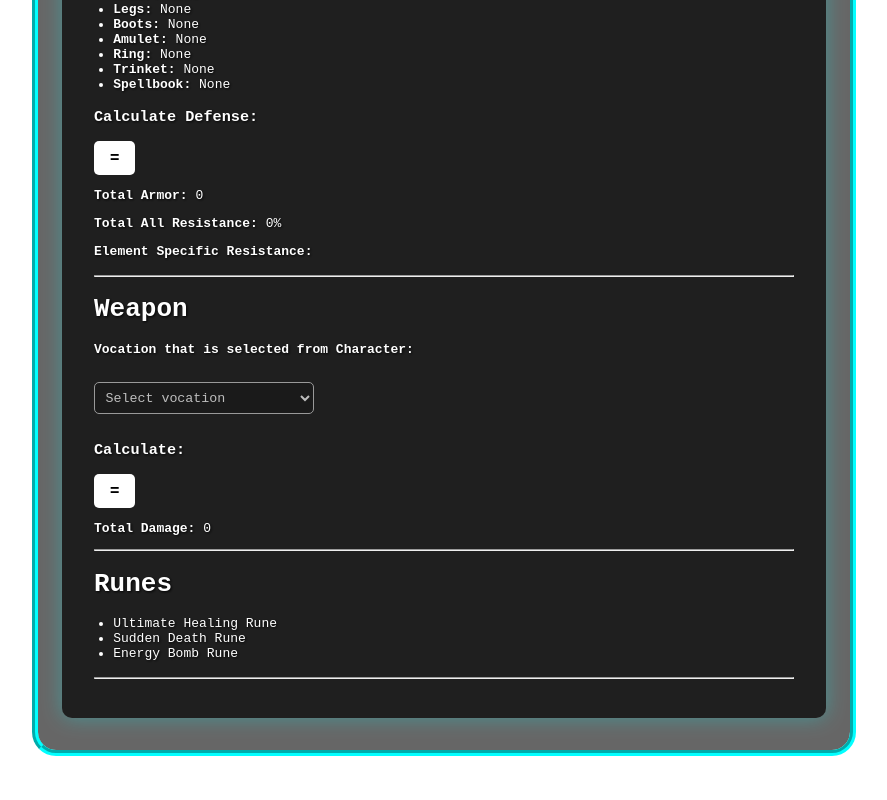
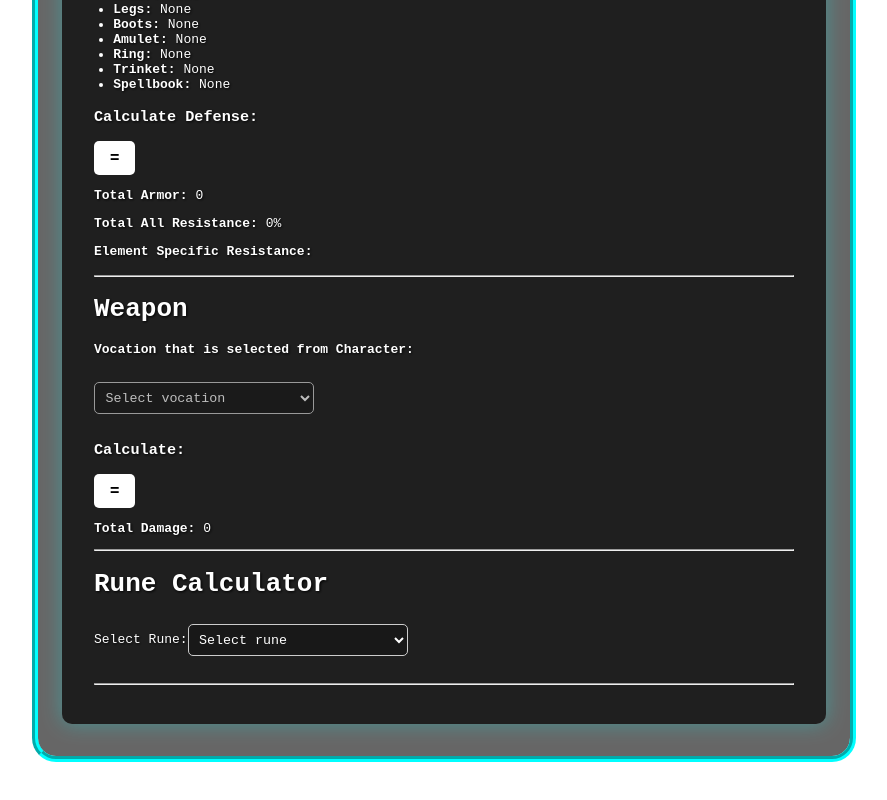
Before and after one commit to Natti94/Tibia_Optimizer, a React (Vite) app in the folder tibia-optimizer-app/: page / in a window 1280 px wide. Shown: the part 3040-3840 px from the top of the page, without its empty margins (196-1083 px from the left). Built offline with nearby package versions, Linux system fonts and the light colour scheme.

Commit message:
quick update

```diff
--- a/tibia-optimizer-app/src/App.jsx
+++ b/tibia-optimizer-app/src/App.jsx
@@ -1,12 +1,45 @@
 import { useState } from "react";
 import Character from "./components/chartacter";
-import Equipment from "./components/items/equipments";
-import Weapon from "./components/items/weapons";
-import Rune from "./components/items/runes";
+import Equipment from "./components/character/equipments";
+import Weapon from "./components/character/weapons";
+import Rune from "./components/character/runes";
 import "./index.css";
 
 function App() {
   const [vocation, setVocation] = useState("");
+  const [character, setCharacter] = useState({
+    vocation: "",
+    level: "",
+    magic: "",
+    skill: {
+      sword: "",
+      axe: "",
+      club: "",
+      distance: "",
+      shield: "",
+    },
+  });
+  const [equipment, setEquipment] = useState({});
+  const [weapon, setWeapon] = useState({});
+
+  // Calculate total +magic level from equipment and weapon
+  const getMagicLevelBonus = () => {
+    let bonus = 0;
+    // Sum equipment bonuses
+    Object.values(equipment).forEach((item) => {
+      if (item && item.skills && item.skills.magicLevel) {
+        bonus += Number(item.skills.magicLevel);
+      }
+    });
+    // Add weapon bonus
+    if (weapon && weapon.skills && weapon.skills.magicLevel) {
+      bonus += Number(weapon.skills.magicLevel);
+    }
+    return bonus;
+  };
+
+  const effectiveMagicLevel =
+    (parseInt(character.magic) || 0) + getMagicLevelBonus();
 
   return (
     <div className="app-container">
@@ -14,13 +47,29 @@ function App() {
       <div className="content-wrapper">
         <img src="title.png" alt="Tibia Optimizer" className="app-title" />
         <div className="main-card">
-          <Character vocation={vocation} setVocation={setVocation} />
+          <Character
+            vocation={vocation}
+            setVocation={setVocation}
+            character={character}
+            setCharacter={setCharacter}
+          />
           <hr />
-          <Equipment vocation={vocation} />
+          <Equipment
+            vocation={vocation}
+            equipment={equipment}
+            setEquipment={setEquipment}
+          />
           <hr />
-          <Weapon vocation={vocation} />
+          <Weapon
+            vocation={vocation}
+            weapon={weapon}
+            setWeapon={setWeapon}
+          />
           <hr />
-          <Rune />
+          <Rune
+            character={{ ...character, magic: effectiveMagicLevel }}
+            // pass effectiveMagicLevel if you want
+          />
           <hr />
         </div>
       </div>
--- a/tibia-optimizer-app/src/components/items/equipments.jsx
+++ b/tibia-optimizer-app/src/components/character/equipments.jsx
@@ -158,7 +158,7 @@ function Equipment({ vocation }) {
             value={paladinMode}
             onChange={(e) => setPaladinMode(e.target.value)}
           >
-            <option value="12.5+">Tibia - V. 12.5+ ..</option>
+            <option value="12.5+">Tibia - V. 12.5+..</option>
             <option value="before 12.5">Tibia - V. 5.00.. - 12.4..</option>
           </select>
         </label>
--- /dev/null
+++ b/tibia-optimizer-app/src/components/character/runes.jsx
@@ -0,0 +1,61 @@
+import { useState } from "react";
+import { runeList } from "../../data/item/rune/rune";
+
+function Rune({ character }) {
+  const [selectedRune, setSelectedRune] = useState(null);
+
+  const magicLevel = parseInt(character.magic) || 0;
+  // Example magic formula (MAG_F): (magicLevel * 2) + 5
+  const MAGIC_FORMULA = magicLevel * 2 + 5;
+
+  let minDamage = "";
+  let maxDamage = "";
+
+  if (selectedRune) {
+    if (selectedRune.name === "Ultimate Explosion Rune") {
+      minDamage = Math.floor(
+        selectedRune.minFactor * MAGIC_FORMULA - (selectedRune.minSubtract || 0)
+      );
+      maxDamage = Math.floor(
+        selectedRune.maxFactor * MAGIC_FORMULA - (selectedRune.maxSubtract || 0)
+      );
+    } else {
+      minDamage = Math.floor(selectedRune.minFactor * MAGIC_FORMULA);
+      maxDamage = Math.floor(selectedRune.maxFactor * MAGIC_FORMULA);
+    }
+  }
+
+  return (
+    <div>
+      <h1>Rune Calculator</h1>
+      <label>
+        Select Rune:
+        <select
+          value={selectedRune ? selectedRune.name : ""}
+          onChange={(e) => {
+            const rune = runeList.find((r) => r.name === e.target.value);
+            setSelectedRune(rune || null);
+          }}
+        >
+          <option value="">Select rune</option>
+          {runeList.map((rune) => (
+            <option key={rune.name} value={rune.name}>
+              {rune.name}
+            </option>
+          ))}
+        </select>
+      </label>
+      {selectedRune && (
+        <div>
+          <p>Effect: {selectedRune.effect}</p>
+          <p>Mana Cost: {selectedRune.manaCost}</p>
+          <p>
+            Damage: {minDamage} - {maxDamage}
+          </p>
+        </div>
+      )}
+    </div>
+  );
+}
+
+export default Rune;
--- a/tibia-optimizer-app/src/components/items/weapons.jsx
+++ b/tibia-optimizer-app/src/components/character/weapons.jsx
@@ -109,7 +109,6 @@ function Weapon({ vocation }) {
     );
   };
 
-  // Handle select change
   const handleChange = (event) => {
     setWeapon(event.target.value);
   };
--- a/tibia-optimizer-app/src/components/items/runes.jsx
+++ /dev/null
@@ -1,34 +0,0 @@
-import { useState } from "react";
-import { runeList } from "../../data/item/rune/rune";
-
-function Rune() {
-  const [selectedRune, setSelectedRune] = useState(null);
-
-  const handleRuneSelect = (rune) => {
-    setSelectedRune(rune);
-  };
-
-  return (
-    <div>
-      <h1>Runes</h1>
-      <ul>
-        {runeList.map((rune) => (
-          <li key={rune.name} onClick={() => handleRuneSelect(rune)}>
-            {rune.name}
-          </li>
-        ))}
-      </ul>
-      {selectedRune && (
-        <div>
-          <h2>{selectedRune.name}</h2>
-          <p>Type: {selectedRune.type}</p>
-          <p>Vocation: {selectedRune.vocation.join(", ")}</p>
-          <p>Mana Cost: {selectedRune.manaCost}</p>
-          <p>Effect: {selectedRune.effect}</p>
-        </div>
-      )}
-    </div>
-  );
-}
-
-export default Rune;
```
Also changed, not shown: tibia-optimizer-app/src/components/character/spells.jsx (added).
